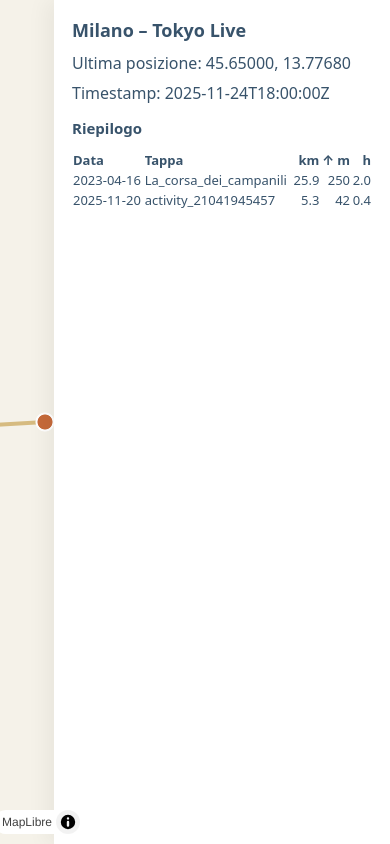
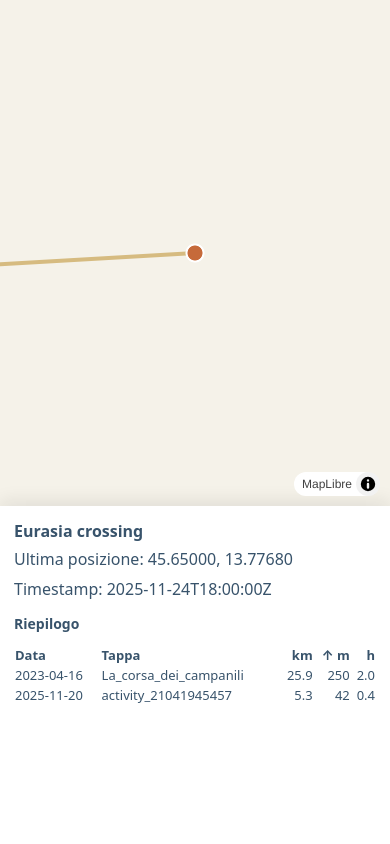
Before and after one commit to preedence/whereismarco, a plain HTML site: page index.html in a window 390 px wide. Drawn offline with nearby package versions, Linux system fonts and the light colour scheme; no server answers; animation ran at ten frames a second.

Commit message:
corretto css e index

```diff
--- a/index.html
+++ b/index.html
@@ -3,7 +3,7 @@
   <head>
     <meta charset="utf-8" />
     <meta name="viewport" content="width=device-width,initial-scale=1" />
-    <title>Milano – Tokyo Live</title>
+    <title>Eurasia crossing</title>
 
     <!-- MapLibre -->
     <link
@@ -20,7 +20,7 @@
     <div id="map"></div>
 
     <aside id="panel">
-      <h1>Milano – Tokyo Live</h1>
+      <h1>Eurasia crossing</h1>
 
       <div id="info">
         <div>
--- a/src/style.css
+++ b/src/style.css
@@ -16,7 +16,8 @@ body {
   color: var(--steel);
 }
 
-/* layout mappa + pannello laterale */
+/* Layout desktop: mappa a sinistra, pannello a destra */
+
 #map {
   position: absolute;
   inset: 0 300px 0 0;
@@ -58,3 +59,42 @@ body {
   border: 2px solid #ffffff;
   box-shadow: 0 2px 6px rgba(0, 0, 0, 0.2);
 }
+
+/* Layout mobile: mappa sopra, pannello sotto */
+
+@media screen and (max-width: 768px) {
+  html,
+  body {
+    height: 100%;
+    overflow: hidden;
+  }
+
+  #map {
+    position: absolute;
+    top: 0;
+    left: 0;
+    right: 0;
+    height: 60vh; /* 60% altezza viewport per la mappa */
+    bottom: auto;
+  }
+
+  #panel {
+    position: absolute;
+    left: 0;
+    right: 0;
+    bottom: 0;
+    top: 60vh;     /* pannello nell'ultimo 40% */
+    width: auto;
+    box-shadow: 0 -6px 16px rgba(20, 20, 20, 0.08);
+    padding: 14px;
+  }
+
+  #panel h1 {
+    font-size: 16px;
+    margin-bottom: 6px;
+  }
+
+  #summary h2 {
+    font-size: 14px;
+  }
+}
```
Also changed, not shown: data/position.geojson (deleted).
